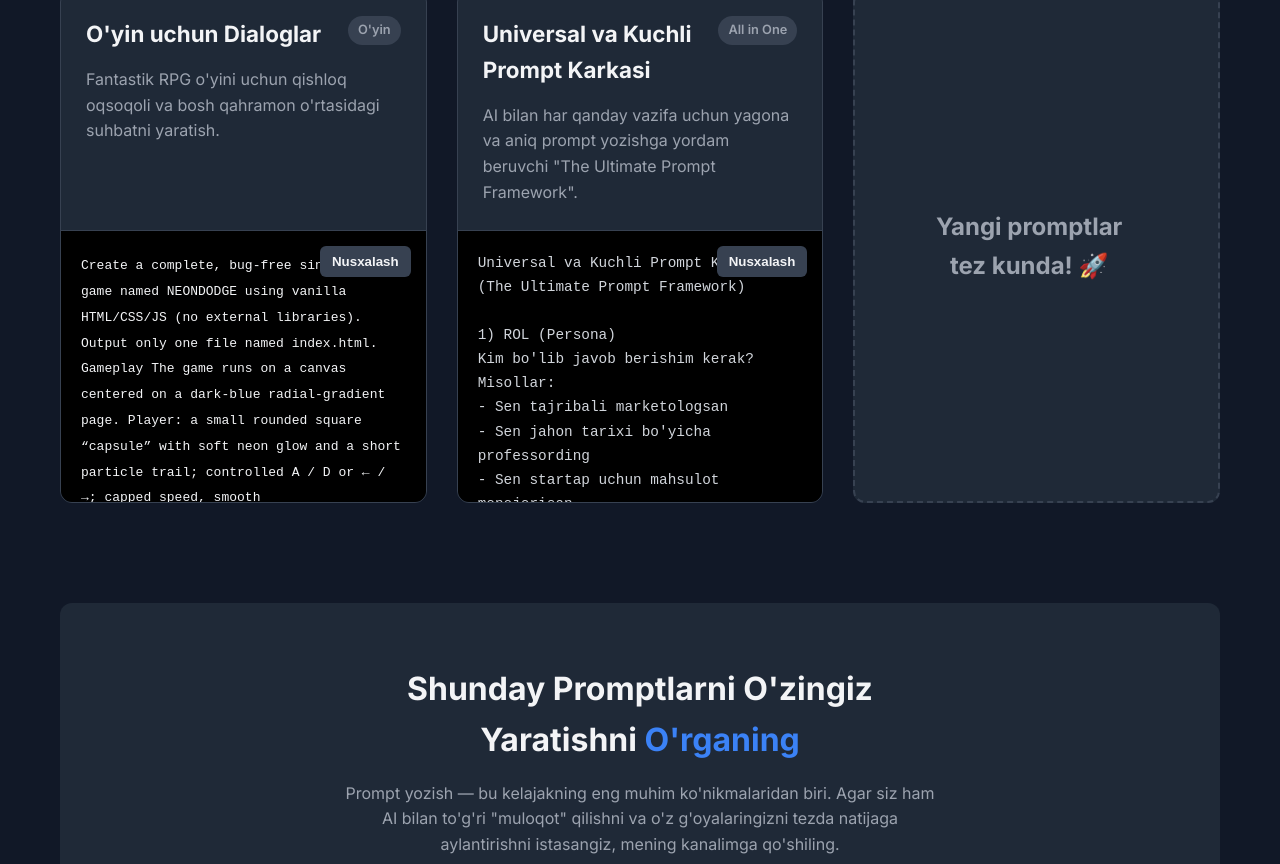
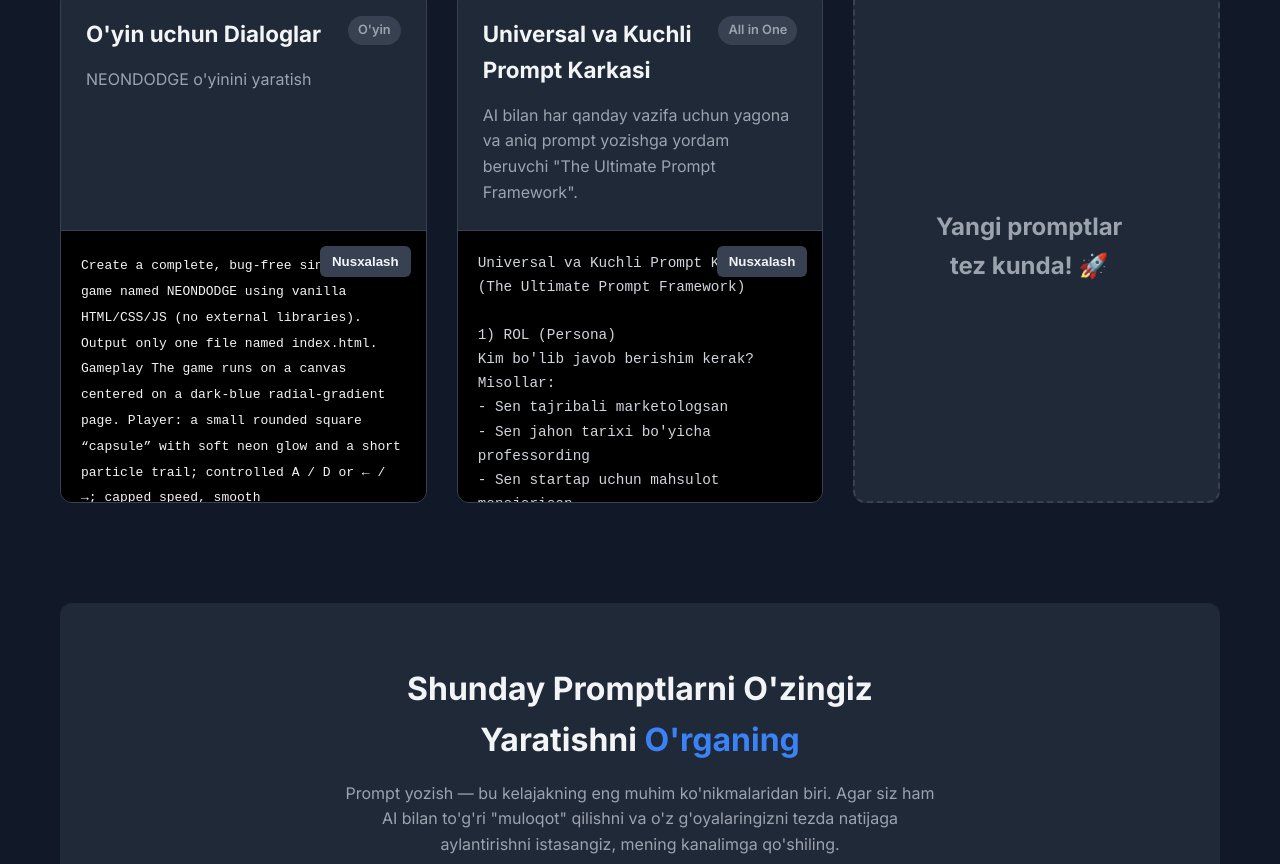
Before and after one commit to l1ttlecoder/vibehub_prompt, a plain HTML site: page index.html in a window 1280 px wide. Shown: the part 928-1792 px from the top of the page. Drawn offline with Linux system fonts and the light colour scheme.

Commit message:
Add files via upload

```diff
--- a/index.html
+++ b/index.html
@@ -270,7 +270,7 @@ Provide comments explaining each step.</code></pre>
                             <h3>O'yin uchun Dialoglar</h3>
                             <span class="category-tag">O'yin</span>
                         </div>
-                        <p>Fantastik RPG o'yini uchun qishloq oqsoqoli va bosh qahramon o'rtasidagi suhbatni yaratish.</p>
+                        <p>NEONDODGE o'yinini yaratish</p>
                     </div>
                     <div class="prompt-code">
                         <button class="copy-btn">Nusxalash</button>
```
